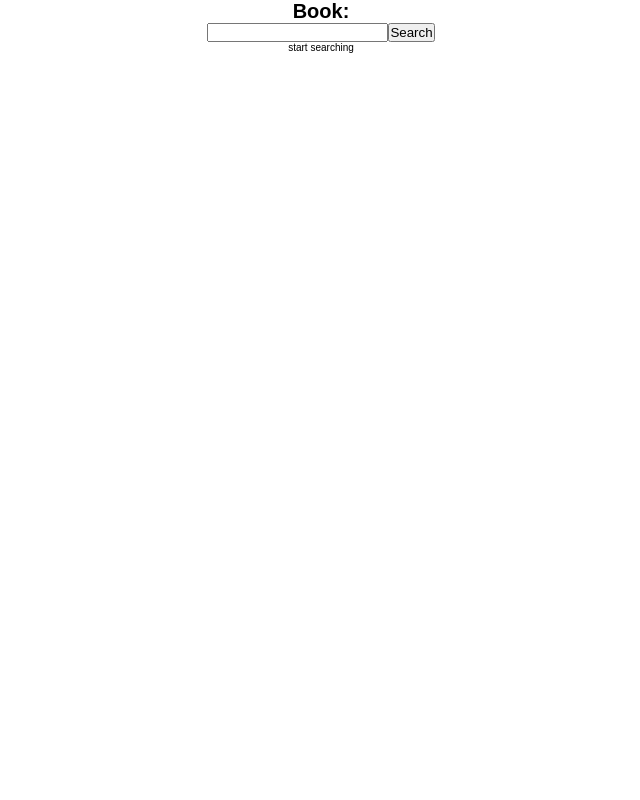
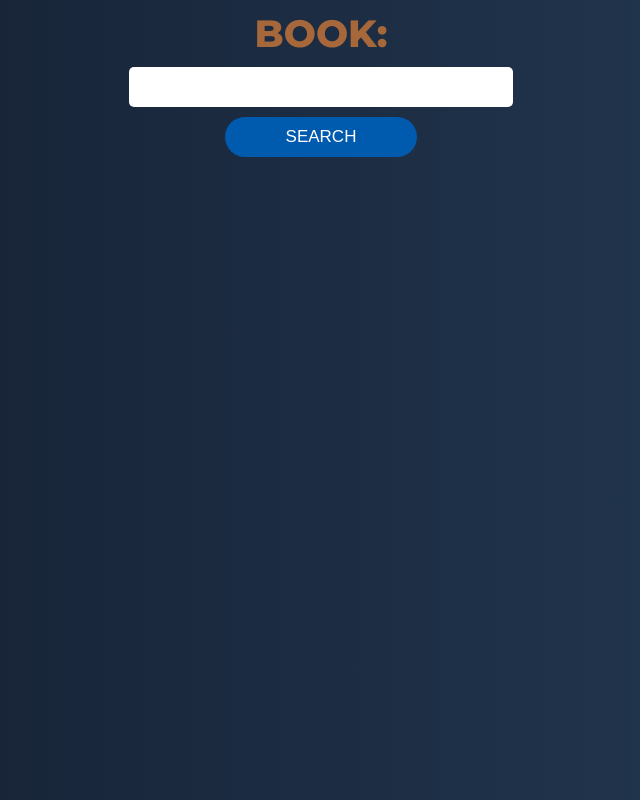
Before and after one commit to Rivenatti/React-Redux-book_finder_app, a React (Create React App) app: page / in a window 1280 px wide. Shown: the whole page, without its empty margins (319-959 px from the left). Built offline with nearby package versions, Linux system fonts and the light colour scheme.

Commit message:
front page done

```diff
--- a/public/index.html
+++ b/public/index.html
@@ -9,7 +9,9 @@
 
   <link rel="manifest" href="%PUBLIC_URL%/manifest.json">
 
-  <title>React App</title>
+  <link href="https://fonts.googleapis.com/css?family=Montserrat:400,800" rel="stylesheet">
+
+  <title>Book finder app</title>
 </head>
 
 <body>
--- a/src/API/API.js
+++ b/src/API/API.js
@@ -9,7 +9,8 @@ const getBooks = async (dispatch, query) => {
       data.totalItems === 0
         ? dispatch({
             type: SET_BOOKS,
-            books: {}
+            books: [],
+            message: "Not found ."
           })
         : data.items.map(book => {
             return dispatch({
@@ -20,9 +21,13 @@ const getBooks = async (dispatch, query) => {
                 author: book.volumeInfo.authors.toString(),
                 pages: book.volumeInfo.pageCount,
                 published: book.volumeInfo.publishedDate,
-                description: book.volumeInfo.description.slice(0, 100),
+                description: book.volumeInfo.description
+                  .split(" ")
+                  .slice(0, 25)
+                  .join(" "),
                 lang: book.volumeInfo.language
-              }
+              },
+              message: ""
             });
           });
     });
--- a/src/App.css
+++ /dev/null
@@ -1,3 +0,0 @@
-body {
-  text-align: center;
-}
--- a/src/App.js
+++ b/src/App.js
@@ -1,5 +1,4 @@
 import React, { Component } from "react";
-import "./App.css";
 import BookSearchContainer from "./containers/BookSearchContainer";
 
 class App extends Component {
--- /dev/null
+++ b/src/components/BookSearch.css
@@ -0,0 +1,154 @@
+.wrapper .page--title {
+  font-size: 3.8rem;
+  color: #a6683b;
+  padding: 1rem 0;
+  text-transform: uppercase;
+  font-weight: bold;
+}
+
+.wrapper .searching__input {
+  display: block;
+  margin: 0 auto;
+  padding: 1rem;
+  width: 80%;
+  border-radius: 0.5rem;
+  outline: none;
+  overflow: hidden;
+  border: none;
+  font-size: 1.7rem;
+}
+
+.wrapper .searching__button {
+  color: #fff;
+  display: block;
+  margin: 1rem auto;
+  width: 50%;
+  padding: 1rem 0;
+  border-radius: 2.5rem;
+  border: 0;
+  cursor: pointer;
+  font-size: 1.7rem;
+  text-transform: uppercase;
+  background-color: #005aad;
+}
+
+.wrapper .books .book__card {
+  background-color: rgba(255, 255, 255, 0.2);
+  margin: 1rem 0;
+  padding: 1rem;
+}
+
+.wrapper .books .book__card .book--title {
+  font-size: 3rem;
+  color: #a6683b;
+}
+
+.wrapper .books .book__card .book__thumbnail {
+  margin: 1rem;
+}
+
+.wrapper .books .book__card .book--short-description {
+  font-size: 1.8em;
+  text-align: left;
+  color: #a6923b;
+  min-height: 15rem;
+}
+
+.wrapper .books .book__card .button {
+  margin-top: 1.5rem;
+  padding: 1rem 3rem;
+  background-color: #005aad;
+  border-radius: 1rem;
+  border: 0;
+  color: white;
+  font-size: 1.7rem;
+  cursor: pointer;
+  width: 50%;
+}
+
+.wrapper .books .book__card .button:hover {
+  background-color: #0055a3;
+}
+
+.wrapper .books .errorMessage {
+  color: red;
+  font-size: 1.5rem;
+}
+
+@media only screen and (min-width: 480px) {
+  .wrapper .books .book__card {
+    width: 90%;
+    margin: 1.5rem auto;
+  }
+}
+
+@media only screen and (min-width: 768px) {
+  .wrapper .searching__input {
+    width: 50%;
+  }
+  .wrapper .searching__button {
+    width: 25%;
+  }
+  .wrapper .books .book__card {
+    width: 70%;
+    margin: 1.5rem auto;
+  }
+}
+
+@media only screen and (min-width: 1200px) {
+  .wrapper .searching__input {
+    width: 30%;
+  }
+  .wrapper .searching__button {
+    width: 15%;
+  }
+  .wrapper .books {
+    display: -webkit-box;
+    display: -ms-flexbox;
+    display: flex;
+    -ms-flex-wrap: wrap;
+        flex-wrap: wrap;
+  }
+  .wrapper .books .book__card {
+    width: 32%;
+    margin: 1.5rem auto;
+    display: -webkit-box;
+    display: -ms-flexbox;
+    display: flex;
+    -webkit-box-orient: vertical;
+    -webkit-box-direction: normal;
+        -ms-flex-direction: column;
+            flex-direction: column;
+    -ms-flex-pack: distribute;
+        justify-content: space-around;
+    -webkit-box-align: center;
+        -ms-flex-align: center;
+            align-items: center;
+  }
+}
+
+@media only screen and (min-width: 1920px) {
+  .wrapper .searching__input {
+    width: 25%;
+  }
+  .wrapper .searching__button {
+    width: 10%;
+  }
+  .wrapper .books .book__card {
+    width: 23%;
+    margin: 1.5rem auto;
+    display: -webkit-box;
+    display: -ms-flexbox;
+    display: flex;
+    -webkit-box-orient: vertical;
+    -webkit-box-direction: normal;
+        -ms-flex-direction: column;
+            flex-direction: column;
+    -ms-flex-pack: distribute;
+        justify-content: space-around;
+    -webkit-box-align: center;
+        -ms-flex-align: center;
+            align-items: center;
+  }
+}
+/*# sourceMappingURL=BookSearch.css.map */
--- a/src/components/BookSearch.js
+++ b/src/components/BookSearch.js
@@ -1,27 +1,42 @@
 import React from "react";
+import "./BookSearch.css";
 
 export const BookSearch = props => {
   console.log(props.books);
   return (
-    <div>
-      <h1>Book: </h1>
+    <div className="wrapper">
+      <h1 className="page--title">Book: </h1>
       <form onSubmit={event => props.onSubmit(event, props.searchInputValue)}>
         <input
           value={props.searchInputValue}
           onChange={props.handleInputChange}
+          className="searching__input"
         />
-        <button>Search</button>
+        <button className="searching__button">Search</button>
       </form>
 
-      <ul>
+      <div className="books">
         {props.books.length > 1 ? (
-          props.books.map(book => {
-            return <li>{book.title}</li>;
+          props.books.map((book, index) => {
+            return (
+              <div key={index} className="book__card">
+                <h1 className="book--title">{book.title}</h1>
+                <img
+                  src={book.thumbnail}
+                  alt="image"
+                  className="book__thumbnail"
+                />
+                <p className="book--short-description">
+                  {book.description} ...
+                </p>
+                <button className="button">More</button>
+              </div>
+            );
           })
         ) : (
-          <span>start searching</span>
+          <span className="errorMessage">{props.message}</span>
         )}
-      </ul>
+      </div>
     </div>
   );
 };
--- /dev/null
+++ b/src/components/BookSearch.scss
@@ -0,0 +1,162 @@
+// Variables:
+$book__card--title-color: #a6683b;
+$book__card--text-color: #a6923b;
+$book__card--background-color: rgba(white, 0.2);
+$book__card--button-background-color: rgb(0, 90, 173);
+
+.wrapper {
+  .page--title {
+    font-size: 3.8rem;
+    color: $book__card--title-color;
+    padding: 1rem 0;
+    text-transform: uppercase;
+    font-weight: bold;
+  }
+
+  .searching__input {
+    display: block;
+    margin: 0 auto;
+    padding: 1rem;
+    width: 80%;
+    border-radius: 0.5rem;
+    outline: none;
+    overflow: hidden;
+    border: none;
+    font-size: 1.7rem;
+  }
+
+  .searching__button {
+    color: #fff;
+    display: block;
+    margin: 1rem auto;
+    width: 50%;
+    padding: 1rem 0;
+    border-radius: 2.5rem;
+    border: 0;
+    cursor: pointer;
+    font-size: 1.7rem;
+    text-transform: uppercase;
+    background-color: $book__card--button-background-color;
+  }
+
+  .books {
+    .book__card {
+      background-color: $book__card--background-color;
+      margin: 1rem 0;
+      padding: 1rem;
+
+      .book--title {
+        font-size: 3rem;
+        color: $book__card--title-color;
+      }
+
+      .book__thumbnail {
+        margin: 1rem;
+      }
+
+      .book--short-description {
+        font-size: 1.8em;
+        text-align: left;
+        color: $book__card--text-color;
+        min-height: 15rem;
+      }
+
+      .button {
+        margin-top: 1.5rem;
+        padding: 1rem 3rem;
+        background-color: $book__card--button-background-color;
+        border-radius: 1rem;
+        border: 0;
+        color: white;
+        font-size: 1.7rem;
+        cursor: pointer;
+        width: 50%;
+
+        &:hover {
+          background-color: darken($book__card--button-background-color, 2%);
+        }
+      }
+    }
+
+    .errorMessage {
+      color: red;
+      font-size: 1.5rem;
+    }
+  }
+}
+
+@media only screen and (min-width: 480px) {
+  .wrapper {
+    .books {
+      .book__card {
+        width: 90%;
+        margin: 1.5rem auto;
+      }
+    }
+  }
+}
+
+@media only screen and (min-width: 768px) {
+  .wrapper {
+    .searching__input {
+      width: 50%;
+    }
+
+    .searching__button {
+      width: 25%;
+    }
+    .books {
+      .book__card {
+        width: 70%;
+        margin: 1.5rem auto;
+      }
+    }
+  }
+}
+
+@media only screen and (min-width: 1200px) {
+  .wrapper {
+    .searching__input {
+      width: 30%;
+    }
+
+    .searching__button {
+      width: 15%;
+    }
+    .books {
+      display: flex;
+      flex-wrap: wrap;
+
+      .book__card {
+        width: 32%;
+        margin: 1.5rem auto;
+        display: flex;
+        flex-direction: column;
+        justify-content: space-around;
+        align-items: center;
+      }
+    }
+  }
+}
+
+@media only screen and (min-width: 1920px) {
+  .wrapper {
+    .searching__input {
+      width: 25%;
+    }
+
+    .searching__button {
+      width: 10%;
+    }
+    .books {
+      .book__card {
+        width: 23%;
+        margin: 1.5rem auto;
+        display: flex;
+        flex-direction: column;
+        justify-content: space-around;
+        align-items: center;
+      }
+    }
+  }
+}
--- a/src/containers/BookSearchContainer.js
+++ b/src/containers/BookSearchContainer.js
@@ -6,7 +6,8 @@ import Api from "../API/API";
 const mapStateToProps = state => {
   return {
     searchInputValue: state.searchInputValue,
-    books: state.books
+    books: state.books,
+    message: state.message
   };
 };
 
--- a/src/index.css
+++ b/src/index.css
@@ -7,5 +7,20 @@
 
 html {
   font-size: 10px;
-  font-family: sans-serif;
 }
+
+body {
+  text-align: center;
+  font-family: "Montserrat", sans-serif;
+  background: #141e30; /* fallback for old browsers */
+  background: -webkit-linear-gradient(
+    to left,
+    #243b55,
+    #141e30
+  ); /* Chrome 10-25, Safari 5.1-6 */
+  background: linear-gradient(
+    to left,
+    #243b55,
+    #141e30
+  ); /* W3C, IE 10+/ Edge, Firefox 16+, Chrome 26+, Opera 12+, Safari 7+ */
+}
--- a/src/reducers/rootReducer.js
+++ b/src/reducers/rootReducer.js
@@ -6,7 +6,8 @@ import {
 
 const INITIAL_STATE = {
   searchInputValue: "",
-  books: []
+  books: [],
+  message: ""
 };
 
 const rootReducer = (state = INITIAL_STATE, action) => {
@@ -22,7 +23,8 @@ const rootReducer = (state = INITIAL_STATE, action) => {
     case SET_BOOKS: {
       return {
         ...state,
-        books: [...state.books, action.books]
+        books: [...state.books, action.books],
+        message: action.message
       };
     }
     default:
```
Also changed, not shown: 1 other file (tests, documents, lock files or other folders).
